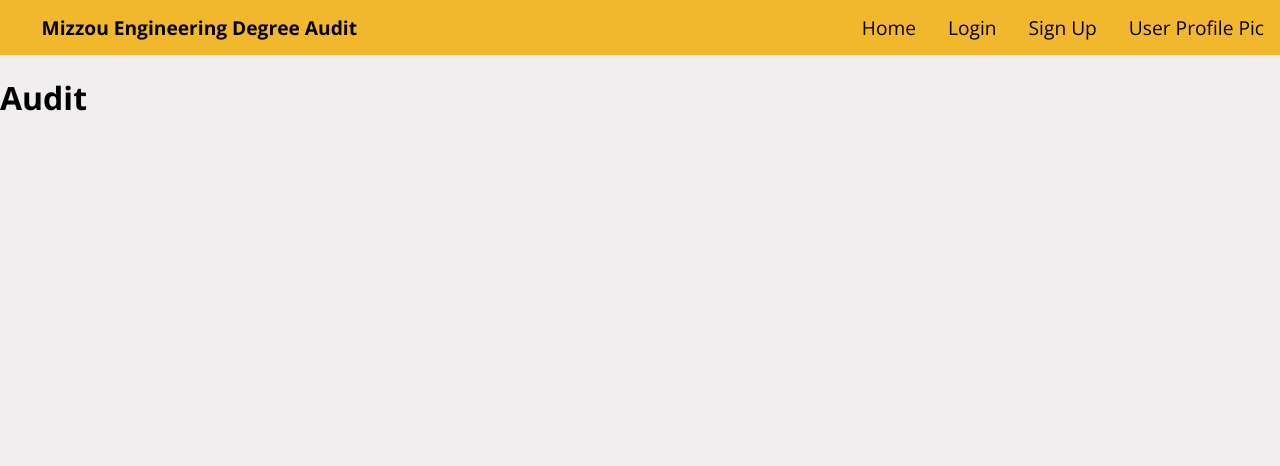
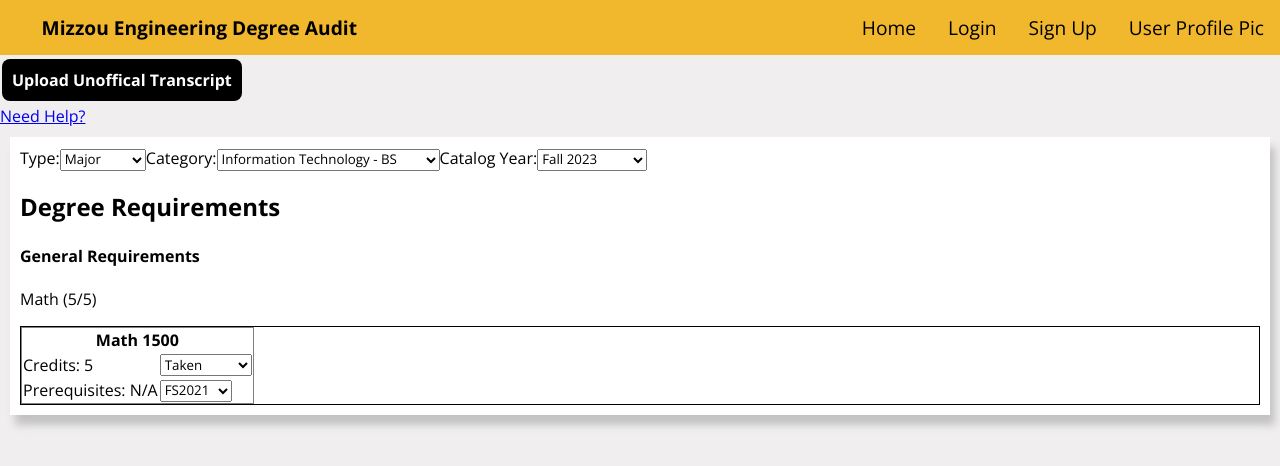
Before and after one commit to pkanGitHub/degree-audit-planner, a React (Create React App) app: page /audit in a window 1280 px wide. Shown: the top 466 px of the page. Built offline with nearby package versions, Linux system fonts and the light colour scheme.

Commit message:
frontend work

```diff
--- a/package.json
+++ b/package.json
@@ -14,6 +14,7 @@
     "react": "^18.2.0",
     "react-dom": "^18.2.0",
     "react-scripts": "5.0.1",
+    "reactjs-popup": "^2.0.6",
     "web-vitals": "^2.1.4"
   },
   "scripts": {
--- a/src/components/termsConditions.jsx
+++ b/src/components/termsConditions.jsx
@@ -1 +1,30 @@
-// https://www.geeksforgeeks.org/how-to-create-popup-box-in-reactjs/
+import Popup from 'reactjs-popup';
+import "../styles/terms.css"
+import 'reactjs-popup/dist/index.css';
+
+
+
+const TermsCondition = () => {
+    return(
+        <Popup trigger=
+            {<button id='termsButton'> Terms and Conditions </button>}
+            modal nested>
+            {
+                close => (
+                    <div className='terms'>
+                        <div className='termsInfo'>
+                            <button id='close' onClick=
+                                {() => close()}>
+                                    X
+                            </button>
+                            <h1>Terms and Conditions</h1>
+                            <h4>Last Updated: 10.17.23</h4>
+                            <p>Lorem ipsum dolor sit amet, consectetur adipiscing elit. Sed efficitur justo ante, nec rhoncus urna faucibus eu. Donec vehicula enim pretium orci iaculis tempor. Lorem ipsum dolor sit amet, consectetur adipiscing elit. Ut a ipsum vehicula, ultrices ex quis, convallis magna. Fusce ullamcorper sem et efficitur pellentesque. Morbi eget aliquet lectus. Ut nec ornare magna, vitae faucibus ligula. Etiam vitae sagittis neque, eget auctor magna.</p>
+                        </div>
+                    </div>
+                )
+            }
+        </Popup>
+    )
+}
+export default TermsCondition;
--- a/src/components/userProfile.jsx
+++ b/src/components/userProfile.jsx
@@ -1,3 +1,6 @@
+// https://medium.com/@akhildev9216/react-popup-window-background-blur-419501d1c12d
+
+
 const UserProfile = () => {
     return <h1>UserProfile</h1>
 };
--- a/src/pages/audit.jsx
+++ b/src/pages/audit.jsx
@@ -1,5 +1,90 @@
+import "../styles/audit.css"
+
 const Audit = () => {
-    return <h1>Audit</h1>
+    return (
+        <div>
+            <div>
+                <button className="transcriptButton">Upload Unoffical Transcript</button>
+                <br/>
+                <a href="/tutorial">Need Help?</a>
+            </div>
+            <div id="audit">
+                <div id='enrollmentSelection'>
+                    {/* https://www.youtube.com/watch?v=XtS14dXwvwE */}
+                    <label>
+                        Type:
+                        <select name="type">
+                            <option value="major">Major</option>
+                            <option value="minor">Minor</option>
+                            <option value="certificate">Certificate</option>
+                        </select>
+                    </label>
+
+                    <label>
+                        Category:
+                        <select name="type">
+                            <option value="IT">Information Technology - BS</option>
+                            <option value="BIOMED">Biomedical Engineering - BMEBS</option>
+                            <option value="CS">Computer Science - BS</option>
+                        </select>
+                    </label>
+
+                    <label>
+                        Catalog Year:
+                        <select name="type">
+                            <option value="FS2023">Fall 2023</option>
+                            <option value="SP2024">Spring 2024</option>
+                            <option value="SM2024">Summer 2024</option>
+                        </select>
+                    </label>
+                </div>
+                <div id='degree requirements'>
+                    {/* need to make this dynamic for what is chosen above */}
+                    <h2>Degree Requirements</h2>
+                    {/* https://www.robinwieruch.de/react-dropdown/ */}
+                    <h4>General Requirements</h4>
+                    <p>Math (5/5)</p>
+                    {/* https://www.pluralsight.com/guides/how-to-show-and-hide-reactjs-components */}
+
+                    <div id="requiredCourse">
+                        <table>
+                            <tr>
+                                <th colSpan={2}>Math 1500</th>
+                            </tr>
+                            <tr>
+                                <td>
+                                    Credits: 5
+                                </td>
+                                <td>
+                                <select className="requiredCourseSelect">
+                                    <option value='taken'>Taken</option>
+                                    <option value='IP'>In Progress</option>
+                                    <option value='planned'>Planned</option>
+                                </select>
+                                </td>
+                            </tr>
+                            <tr>
+                                <td>
+                                    Prerequisites: N/A
+                                </td>
+                                <td>
+                                    <select className="requiredCourseSelect">
+                                        <option value='FS2021'>FS2021</option>
+                                        <option value='SP2022'>SP2022</option>
+                                        <option value='SM2022'>SM2022</option>
+                                        <option value='FS2022'>FS2022</option>
+                                    </select>
+                                </td>
+                            </tr>
+                        </table>
+
+                    </div>
+
+                </div>
+            </div>
+        </div>
+
+    )
 };
 
 export default Audit;
--- a/src/pages/home.jsx
+++ b/src/pages/home.jsx
@@ -1,5 +1,6 @@
-import image from "../MU-StackedMU-4C.png"
-import '../styles/home.css'
+import image from "../MU-StackedMU-4C.png";
+import '../styles/home.css';
+import TermsCondition  from '../components/termsConditions';
 
 const Home = () => {
     return (
@@ -8,25 +9,27 @@ const Home = () => {
                 <img src={image} alt="mulogo" className="muphoto"></img>
                 <h1>PLANNING YOUR DEGREE, MADE EASY</h1>
                 <p>The Mizzou Engineering Degree Audit is a website made by students for students. We wanted to create a usable, understandable, and flexible website to ensure student success.</p>
-                <button className="getstarted">Get Started</button>
+                <a className="getstarted" href='/audit'>Get Started</a>
                 <br/>
                 <a href="/tutorial">Need help?</a>
             </div>
 
+            <h1 id="startingTitle">How to get started</h1>
+
+            {/* might need to use columns if possible */}
             <div className="miniTutorial">
-                <h1 id="startingTitle">How to get started</h1>
                 <div className="transcript">
                     <h4>Upload Transcript</h4>
                     <p>Download your unofficial transcript from MyZou and upload it here for easy use!</p>
                 </div>
-                <div className="noTranscript">
+                <div className="transcript">
                     <h4>Do it yourself</h4>
                     <p>Use this feature when you do not have your unofficial transcript on hand.</p>
                 </div>
 
             </div>
             <div className="terms">
-                <a href="/">Terms and Conditions</a>
+                <TermsCondition/>
             </div>
 
         </div>
--- a/src/pages/login.jsx
+++ b/src/pages/login.jsx
@@ -1,4 +1,5 @@
 import "../styles/formStyle.css"
+
 
 const Login = () => {
     return (
--- a/src/pages/signUp.jsx
+++ b/src/pages/signUp.jsx
@@ -1,3 +1,5 @@
+import TermsCondition from "../components/termsConditions";
+
 const SignUp = () => {
     return (
         <div className="formSection">
@@ -16,7 +18,8 @@ const SignUp = () => {
                 </label>
                 <br/>
                 <input type="checkbox" name="terms" value="terms"/>
-                <label for="terms"> I have read the <a href="/">Terms and Conditions</a></label>
+                {/* need to work on this integration */}
+                <label for="terms"> I have read the <TermsCondition/></label>
                 <br/>
                 <button className="submitButton">Register</button>
 
--- /dev/null
+++ b/src/styles/audit.css
@@ -0,0 +1,45 @@
+#audit
+{
+    background-color: white;
+    padding: 10px;
+    margin: 10px;
+    box-shadow: 5px 10px 8px #c3c3c3;
+}
+
+.transcriptButton {
+    border: none;
+    background-color: black;
+    color: white;
+    padding: 10px;
+    text-align: center;
+    text-decoration: none;
+    display: inline-block;
+    font-size: 16px;
+    margin: 4px 2px;
+    cursor: pointer;
+    border-radius: 8px;
+    font-weight: bold;
+}
+
+#requiredCourse
+{
+    background-color: white;
+    border: 1px solid black;
+    display: block;
+
+}
+#requiredCourse>.requiredCourseSelect
+{
+    text-align: center;
+    display: table-cell;
+}
+#requiredCourse>p
+{
+    text-align: center;
+    display: table-cell;
+}
+
+table {
+    border: 1px solid gray;
+    border-collapse: collapse;
+}
--- a/src/styles/home.css
+++ b/src/styles/home.css
@@ -15,13 +15,10 @@
 }
 
 .getstarted {
-    border: none;
-    background-color: transparent;
-    border: 1px yellow;
     color: white;
     padding: 10px;
     text-align: center;
-    text-decoration: none;
+    text-decoration: solid underline #F1B82D 4px;
     display: inline-block;
     font-size: 16px;
     margin: 4px 2px;
@@ -32,24 +29,13 @@
 }
 .transcript
 {
-    float: left;
+    display: inline-block;
     text-align: center;
     padding: 10px;
     padding-bottom: 20px;
     background-color: black;
     color: white;
     border-radius: 5px 5px 5px 60px;
-}
-
-.noTranscript
-{
-    float: right;
-    text-align: center;
-    padding: 10px;
-    background-color: black;
-    color: white;
-    border-radius: 5px 5px 5px 60px;
-    padding-bottom: 10px;
 }
 
 
--- /dev/null
+++ b/src/styles/terms.css
@@ -0,0 +1,19 @@
+.termsInfo
+{
+    background-color: white;
+    padding: 20px;
+}
+#termsButton {
+    border: none;
+    background-color: #F1EEF0;
+    text-decoration: underline;
+    color: #1C5E90;
+}
+
+#close {
+    border: none;
+    color: black;
+    background-color: transparent;
+    float: right;
+    font-size: larger;
+}
```
Also changed, not shown: 1 other file (tests, documents, lock files or other folders).
